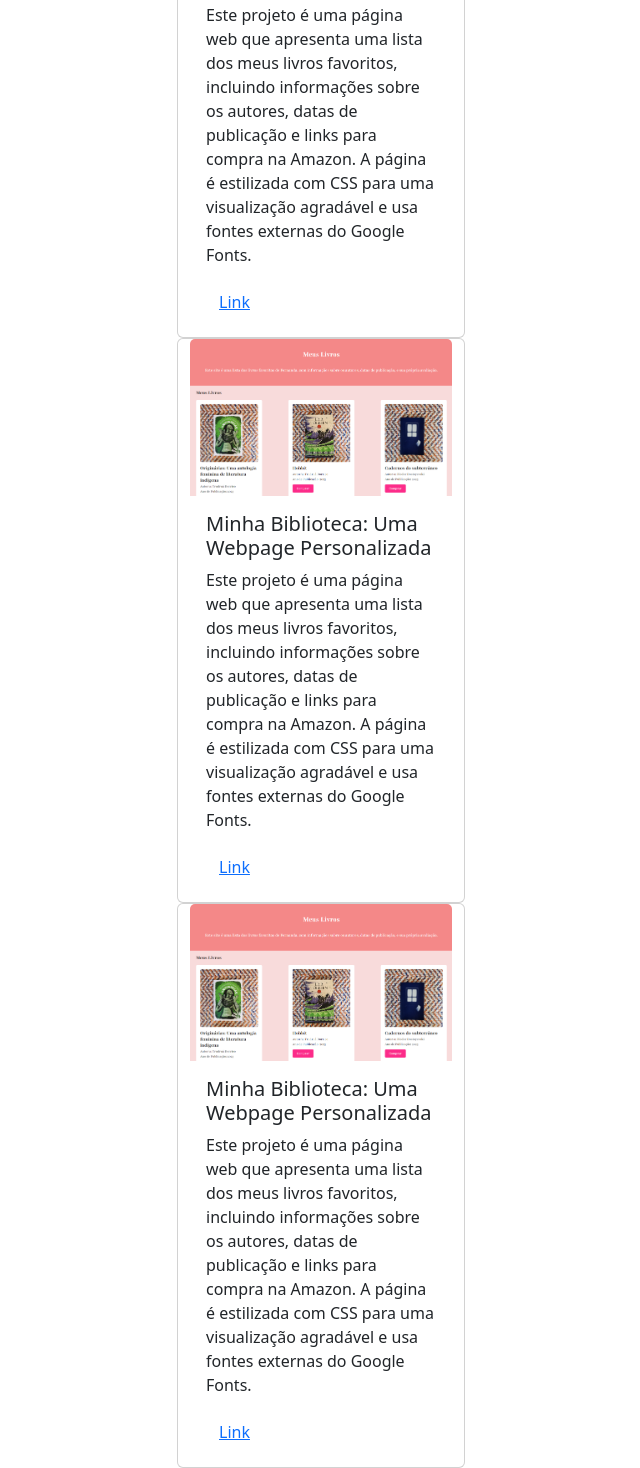
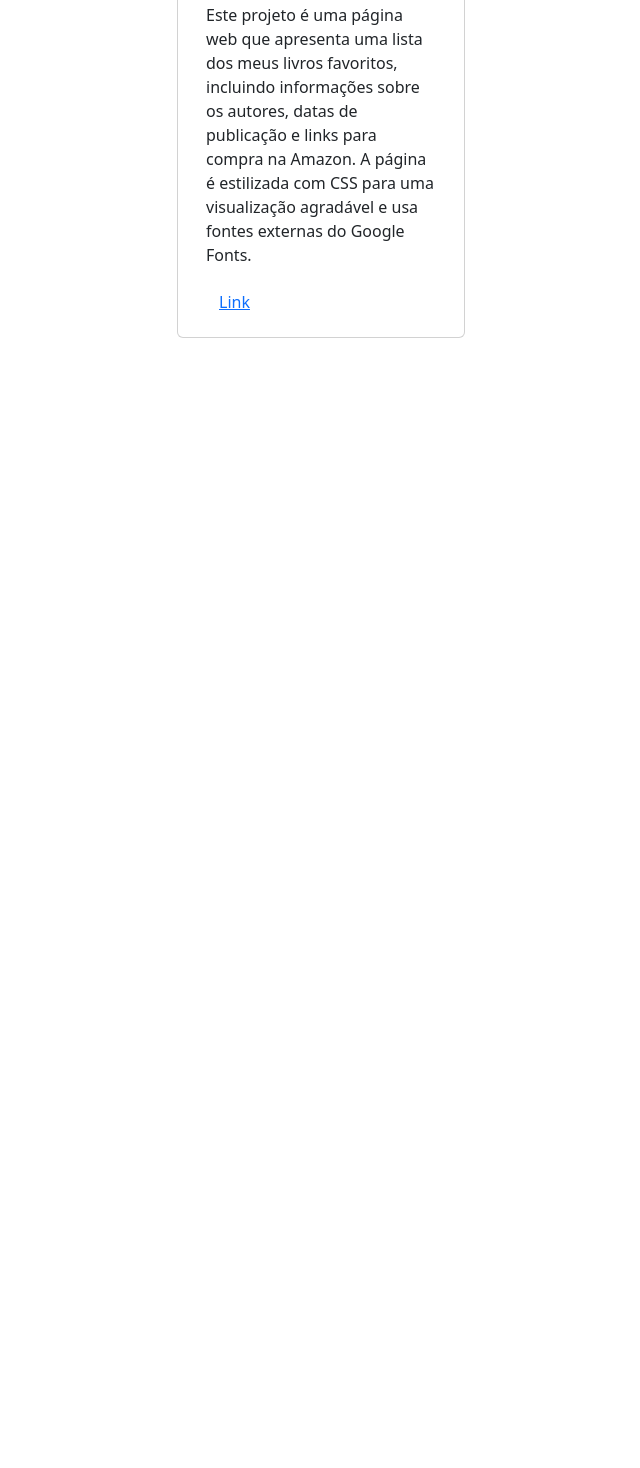
Before and after one commit to gabrielesilvasa/-Portif-lio, a plain HTML site: page index.html in a window 1280 px wide. Shown: the part 663-2131 px from the top of the page, without its empty margins (273-913 px from the left). After the commit the page ends 1001 px from the top, so only its background shows below. Drawn offline with nearby package versions, Linux system fonts and the light colour scheme.

Commit message:
Update index.html

```diff
--- a/index.html
+++ b/index.html
@@ -49,31 +49,3 @@
                   </div>
                 </div>
               </div>
-           <!-- Projeto 2 -->
-       <div class="row">
-           <!-- Projeto 1 -->
-          <div class="col-md-4"></div>
-                <div class="card" style="width: 18rem;">
-                                      <img src="img/projeto-1.png" class="card-img-top" alt="Imagem do projeto de biblioteca virtual">
-                    <div class="card-body">
-                        <h5 class="card-title">Minha Biblioteca: Uma Webpage Personalizada</h5>
-                        <p class="card-text">Este projeto é uma página web que apresenta uma lista dos meus livros favoritos, incluindo informações sobre os autores, datas de publicação e links para compra na Amazon. A página é estilizada com CSS para uma visualização agradável e usa fontes externas do Google Fonts.
-                        </p>
-                        <button type="button" class="btn btn-link">Link</button>
-                  </div>
-                </div>
-              </div>
-   <!-- Projeto 3 -->
- <div class="row">
-           <!-- Projeto 1 -->
-          <div class="col-md-4"></div>
-                <div class="card" style="width: 18rem;">
-                                      <img src="img/projeto-1.png" class="card-img-top" alt="Imagem do projeto de biblioteca virtual">
-                    <div class="card-body">
-                        <h5 class="card-title">Minha Biblioteca: Uma Webpage Personalizada</h5>
-                        <p class="card-text">Este projeto é uma página web que apresenta uma lista dos meus livros favoritos, incluindo informações sobre os autores, datas de publicação e links para compra na Amazon. A página é estilizada com CSS para uma visualização agradável e usa fontes externas do Google Fonts.
-                        </p>
-                        <button type="button" class="btn btn-link">Link</button>
-                  </div>
-                </div>
-              </div>
```
